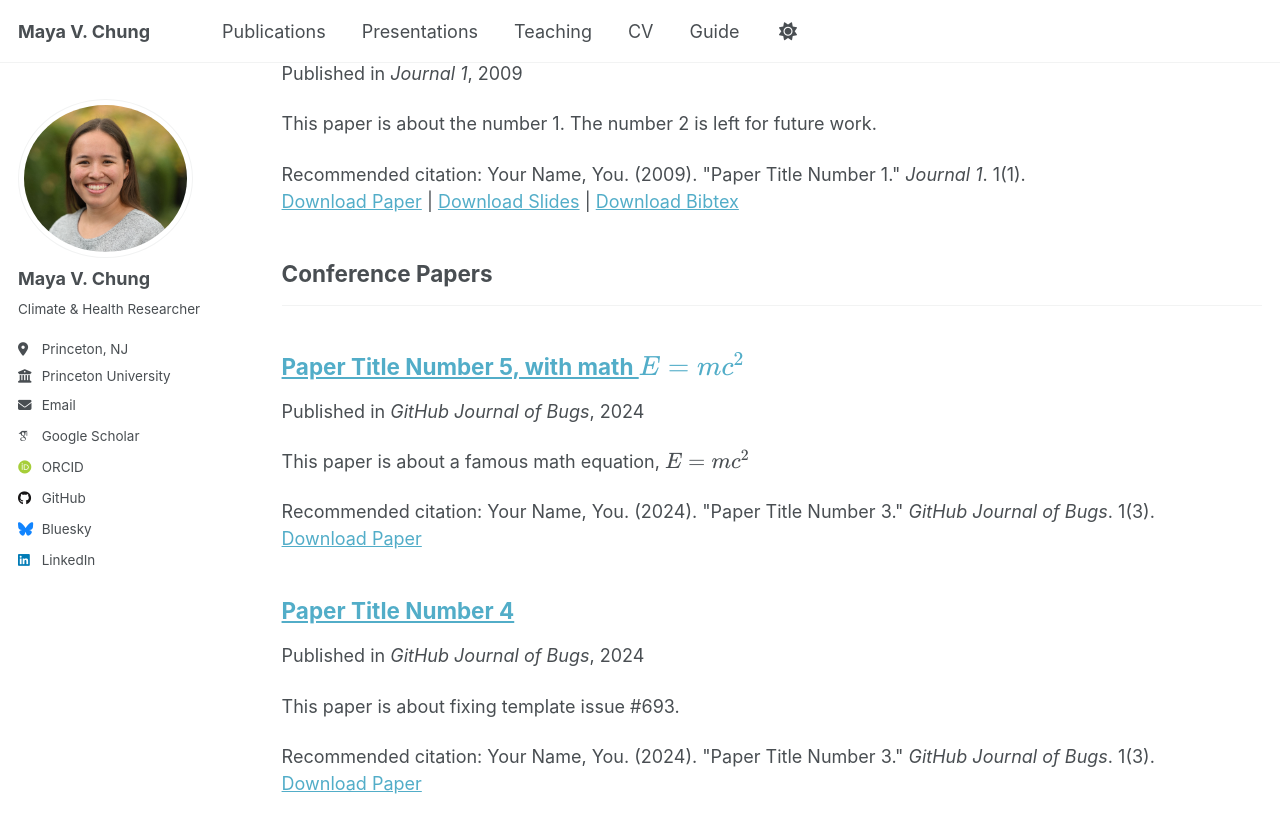
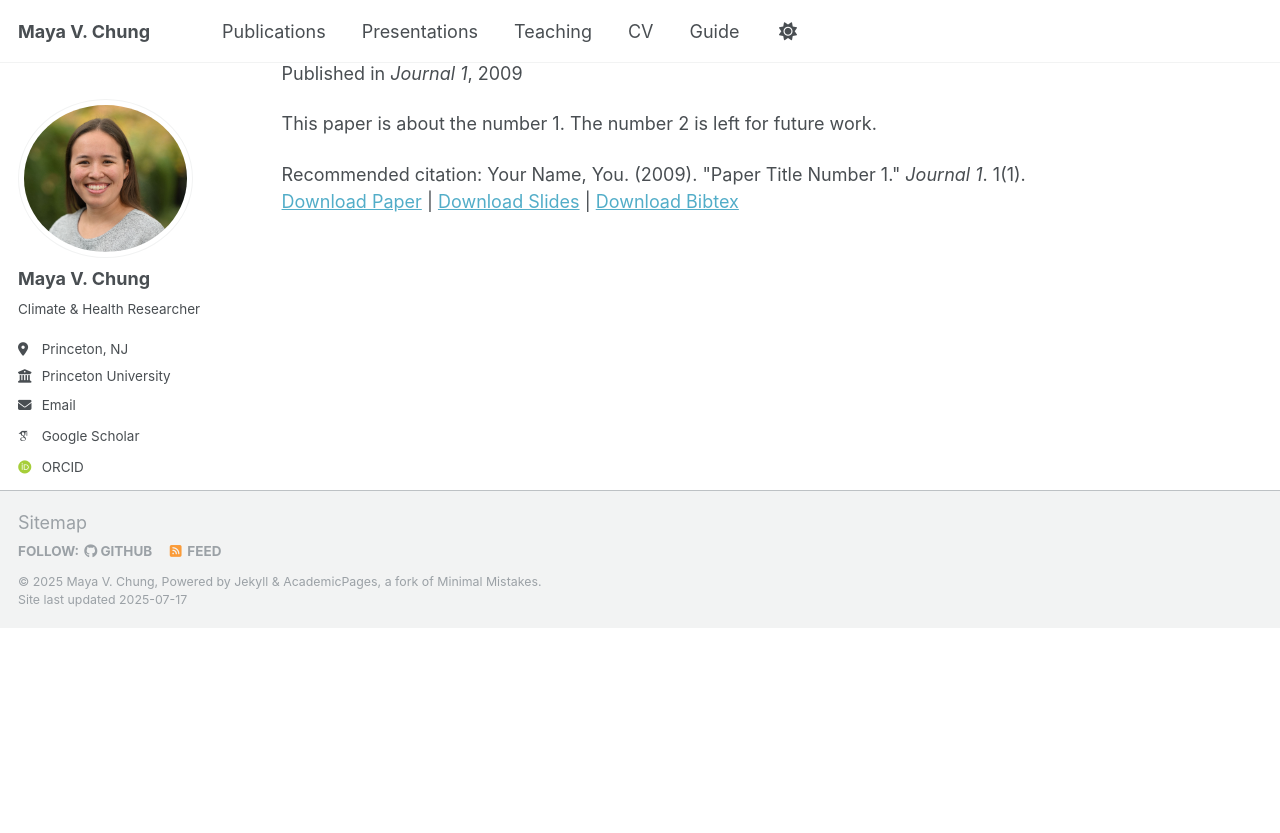
Before and after one commit to mayavchung/mayavchung.github.io, a Jekyll site: the page built from _pages/publications.html, in a window 1280 px wide and 900 px high, scrolled down 779 px. Shown: the top 833 px of the window. Built offline with Jekyll 4.4.1, drawn with Linux system fonts in a browser that asks for light colours; some web fonts are replaced; a script that is not in the unit is left out; after the commit the page ends 1407 px from its top, so only the background shows below that; part of the change alters nothing that is shown.

Commit message:
Update _config.yml

```diff
--- a/_config.yml
+++ b/_config.yml
@@ -80,11 +80,11 @@ author:
 # Publication Category - The following the list of publication categories and their headings
 publication_category:
   books:
-    title: 'Books'
+    title: 'Book Chapters'
   manuscripts:
     title: 'Journal Articles'
-  conferences:
-    title: 'Conference Papers'
+  # conferences:
+  #   title: 'Conference Papers'
 
 # Site Settings
 teaser                   :  # filename of teaser fallback teaser image placed in /images/, .e.g. "500x300.png"
```
